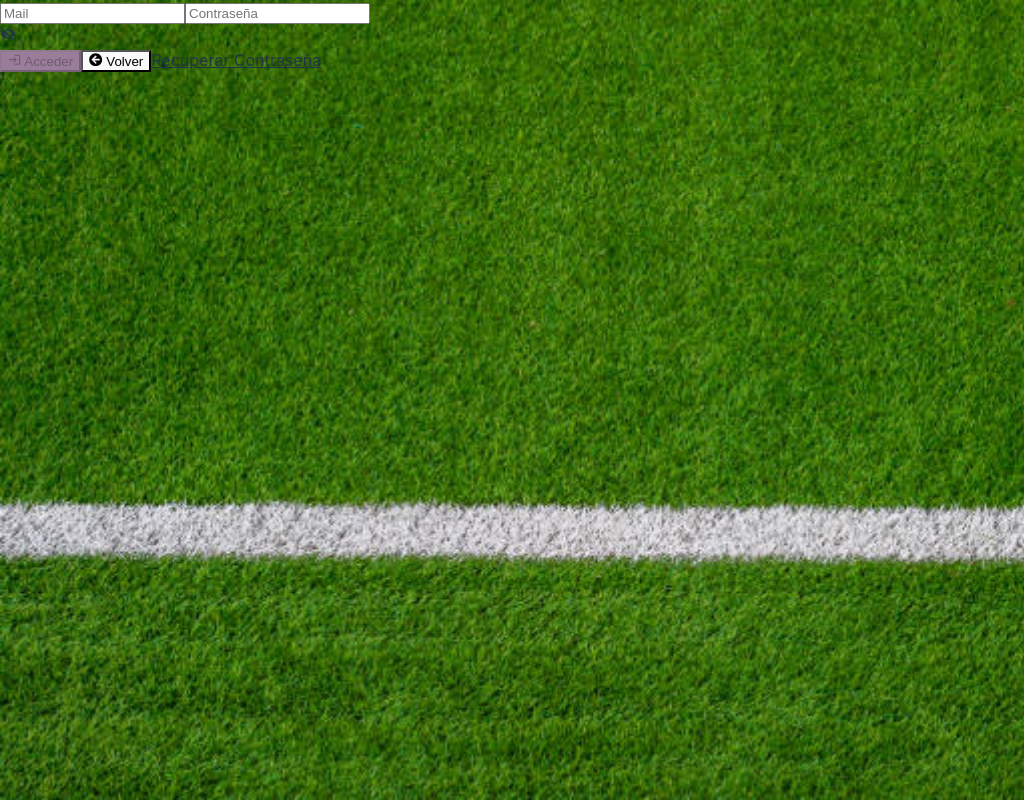
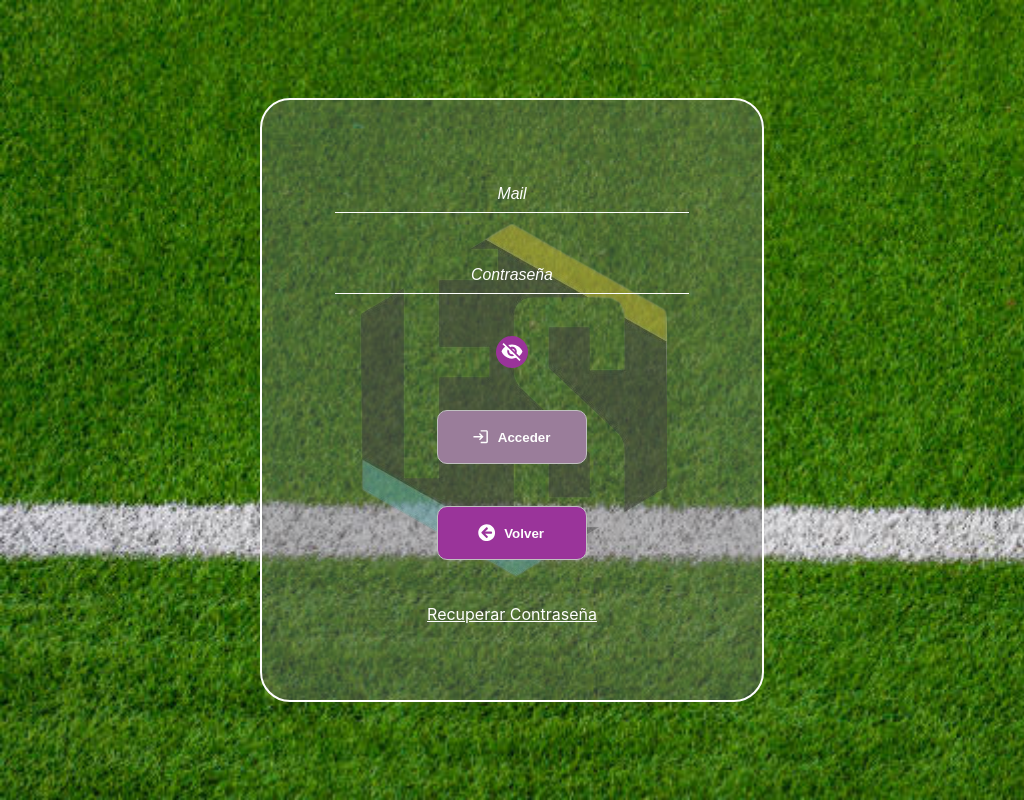
Before and after one commit to pablo-salituri/FutsScore, a React (Vite) app in the folder Front/: page /login in a window 1024 px wide. Built offline with nearby package versions, Linux system fonts and the light colour scheme.

Commit message:
tamaño intermedio login

```diff
--- a/Front/src/Components/Login/Login.module.css
+++ b/Front/src/Components/Login/Login.module.css
@@ -1,3 +1,92 @@
+@media (min-width: 769px) and (max-width: 1024px) {
+    .loginContainer {
+        display: flex;
+        justify-content: center;
+        align-items: center;
+        position: absolute;
+        width: 100%;
+        height: 100%;
+    }
+
+    .backgroundContainer {
+        background-image: url('../../assets/Logo.png');
+        background-repeat: no-repeat;
+        background-position: center;
+        opacity: 0.5;
+        width: 100%;
+        height: 100%
+    }
+
+    .opaqueContainer {
+        background-color: rgb(114 114 114 / 40%);
+        color: white;
+        width: 85%;
+        max-width: 500px;
+        height: 75%;
+        display: flex;
+        flex-direction: column;
+        justify-content: center;
+        align-items: center;
+        position: absolute;
+        border: 2px solid white;
+        border-radius: 30px;
+        row-gap: 7%;
+    }
+
+    .input {
+        /* background-color:#d6d6d6; */
+        background-color: transparent;
+        color: white;
+        width: 70%;
+        height: 6%;
+        font-size: 1.1em;
+        border: none;
+        border-bottom: 1px solid white;
+        text-align: center;
+    }
+
+    .input::placeholder {
+        color: white;
+        font-size: 0.9em;
+        text-align: center;
+        font-style: italic;
+    }
+
+    .eyeContainer {
+        background-color: #9a349a;
+        width: 32px;
+        height: 32px;
+        display: flex;
+        justify-content: center;
+        align-items: center;
+        border-radius: 50%;
+    }
+
+    .eyeIcon {
+        color: white;
+        width: 75%;
+        height: 75%;
+    }
+
+    .button {
+        background-color: #9a349a;
+        color: white;
+        display: flex;
+        align-items: center;
+        justify-content: center;
+        column-gap: 8%;
+        border: 1px solid silver;
+        width: 30%;
+        height: 9%;
+        font-weight: bold;
+        border-radius: 10px;
+    }
+
+    .icon {
+        scale: 1.3;
+    }
+}
+
 @media (max-width: 768px) {
     .loginContainer {
         display: flex;
@@ -21,6 +110,7 @@
         background-color: rgb(114 114 114 / 40%);
         color: white;
         width: 85%;
+        max-width: 500px;
         height: 75%;
         display: flex;
         flex-direction: column;
@@ -84,5 +174,4 @@
     .icon {
         scale: 1.3;
     }
-
 }
```
